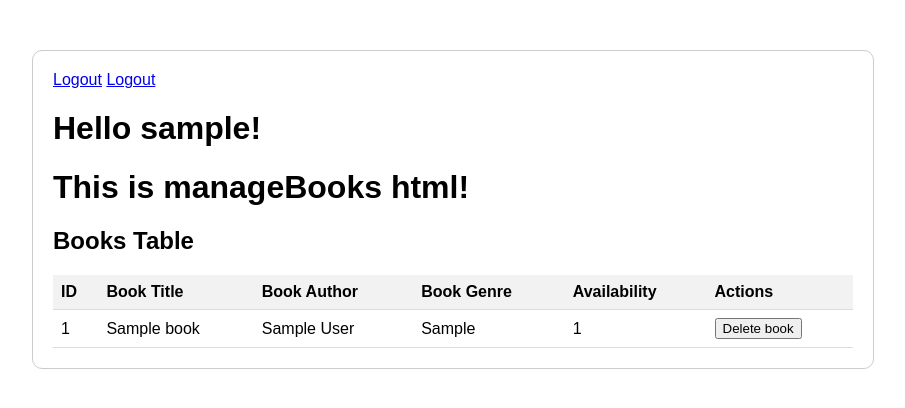
After one commit to YueYingLee/SJSUL, a Flask app: page /manage_books in a window 1280 px wide. The commit adds this page. Shown: the top 408 px of the page, without its empty margins (187-1092 px from the left). Run offline with Flask 3, Linux system fonts and the light colour scheme; a user stored in the database is signed in; tables that the repository leaves empty hold one stand-in row (values such as "Sample post").

Commit message:
addde function for librarian to manage book and delete book. HTML pages for these functions are added

```diff
--- a/app/routes.py
+++ b/app/routes.py
@@ -164,9 +164,54 @@ def change_user_role(user_id):
           flash('You do not have permission to change roles.')
     return redirect(url_for("adminHome"))
 
-'''@myapp_obj.route("/view_books", methods = ['GET', 'POST'])
+#Function to manage books
+@myapp_obj.route("/manage_books", methods = ['GET', 'POST'])
 @login_required
-def view_books():
-    books = Books.query.filter_by(recipient_id = current_user.id).all()
-    return render_template('view_books.html', user=current_user, emails = emails)''
-    '''
+def manage_books():
+    #books = Books.query.filter_by(recipient_id = current_user.id).all()
+    books = Books.query.filter(Books.count > 0).all()
+    user = current_user
+    username = user.username
+    return render_template('manageBooks.html', username = username, books=books)
+
+
+
+@myapp_obj.route("/delete_book/<int:books_id>", methods=["POST"])
+def delete_book(books_id):
+    if request.method == "POST":
+        if current_user.role == 'Librarian':
+            book = Books.query.get(books_id)
+            if book:
+                if book.count > 0:
+                    book.count = book.count -1
+                    db.session.commit()
+                    flash("One copy of the book deleted successfully!")
+                    if book.count == 0 :
+                        db.session.delete(book)
+                        db.session.commit()
+                        flash("Copies of book deleted successfully!")
+            else: #no book found in the book table
+                flash("Book not found to delete!")
+        else:
+                flash('You do not have permission to delete books.')
+    return redirect(url_for("manage_books"))
+
+@myapp_obj.route("/add_book/<int:books_id>", methods=["POST"])
+def add_book(books_id):
+    if request.method == "POST":
+        if current_user.role == 'Librarian':
+            book = Books.query.get(books_id)
+            if book:
+                if book.count > 0:
+                    book.count = book.count -1
+                    db.session.commit()
+                    flash("One copy of the book deleted successfully!")
+                else:
+                    db.session.delete(book)
+                    db.session.commit()
+                    flash("Copies of book deleted successfully!")
+            else: #no book found in the book table
+                flash("Book not found to delete!")
+        else:
+                flash('You do not have permission to add books.')
+    return redirect(url_for("manage_books"))
--- /dev/null
+++ b/app/templates/manageBooks.html
@@ -0,0 +1,90 @@
+<!DOCTYPE html>
+<html lang="en">
+<head>
+    <meta charset="UTF-8">
+    <meta name="viewport" content="width=device-width, initial-scale=1.0">
+    <title>This is librarian Tables</title>
+    <style>
+        body {
+            font-family: Arial, sans-serif;
+            background-color: #ffffff;
+            color: #000000;
+        }
+        .container {
+            max-width: 800px;
+            margin: 50px auto;
+            padding: 20px;
+            border: 1px solid #cccccc;
+            border-radius: 10px;
+        }
+        table {
+            width: 100%;
+            border-collapse: collapse;
+            margin-top: 20px;
+        }
+        th, td {
+            padding: 8px;
+            text-align: left;
+            border-bottom: 1px solid #ddd;
+        }
+        th {
+            background-color: #f2f2f2;
+        }
+
+        .submit-button {
+        margin-right: 10px;
+    }
+    </style>
+</head>
+<body>
+    <div class="container">
+        <a class="btn btn-dark p-2" href="/logout">Logout</a>
+        <a class="btn btn-dark p-2" href="/logout">Logout</a>
+        <h1>Hello {{username}}!</h1>
+        <h1>This is manageBooks html!</h1>
+
+        <h2>Books Table</h2>
+        {%if books %} <!--display books informatin if there are books-->
+        <table>
+            <thead>
+                <tr>
+                    <th>ID</th>
+                    <th>Book Title</th>
+                    <th>Book Author</th>
+                    <th>Book Genre</th>
+                    <th>Availability</th>
+                    <th>Actions</th>
+                </tr>
+            </thead>
+            <tbody>
+                    {% for book in books %}
+                    <tr>
+                        <td>{{ book.id }}</td>
+                        <td>{{ book.title }}</td>
+                        <td>{{ book.author }}</td>
+                        <td>{{ book.genre }}</td>
+                        <td>{{ book.count}}</td>
+                        <td>
+                            <!-- Librarian can choose to delete copies of book-->
+                            <form action="{{ url_for('delete_book', books_id=book.id) }}" method="POST" style="display: inline;">
+                                <button type="submit">Delete book</button>
+                            </form>
+                        </td>
+                    </tr>
+                {% endfor %}
+            </tbody>
+        </table>
+        {% else %}
+        <table>
+            <thead>
+                <tr>
+
+                </tr>
+            </thead>
+            <tbody>
+                <h2>No books available.</h2></tr>
+
+        {% endif %}
+    </div>
+</body>
+</html>
```
Also changed, not shown: app/templates/addBooks.html (added, +90 -0 lines), app/templates/librarianHome.html (+3 -25 lines), app/templates/libranianHome.html (deleted).
